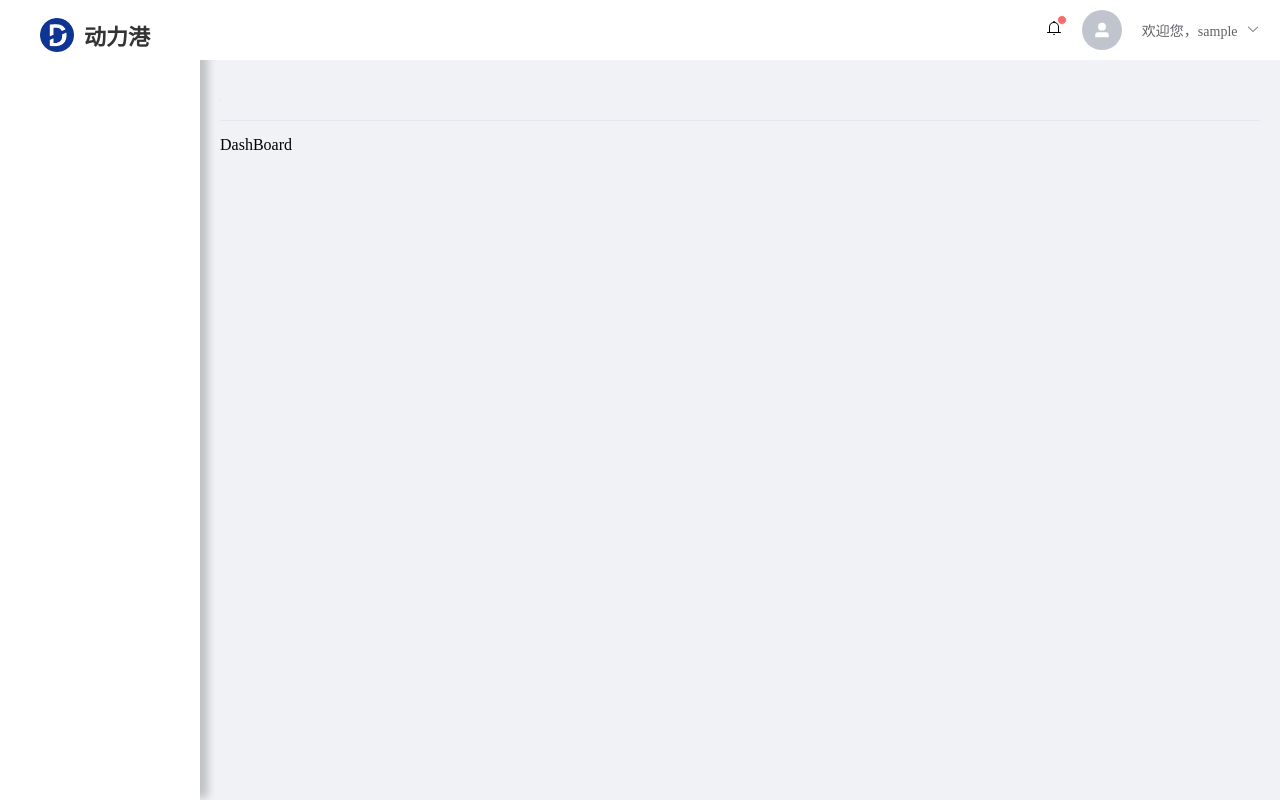
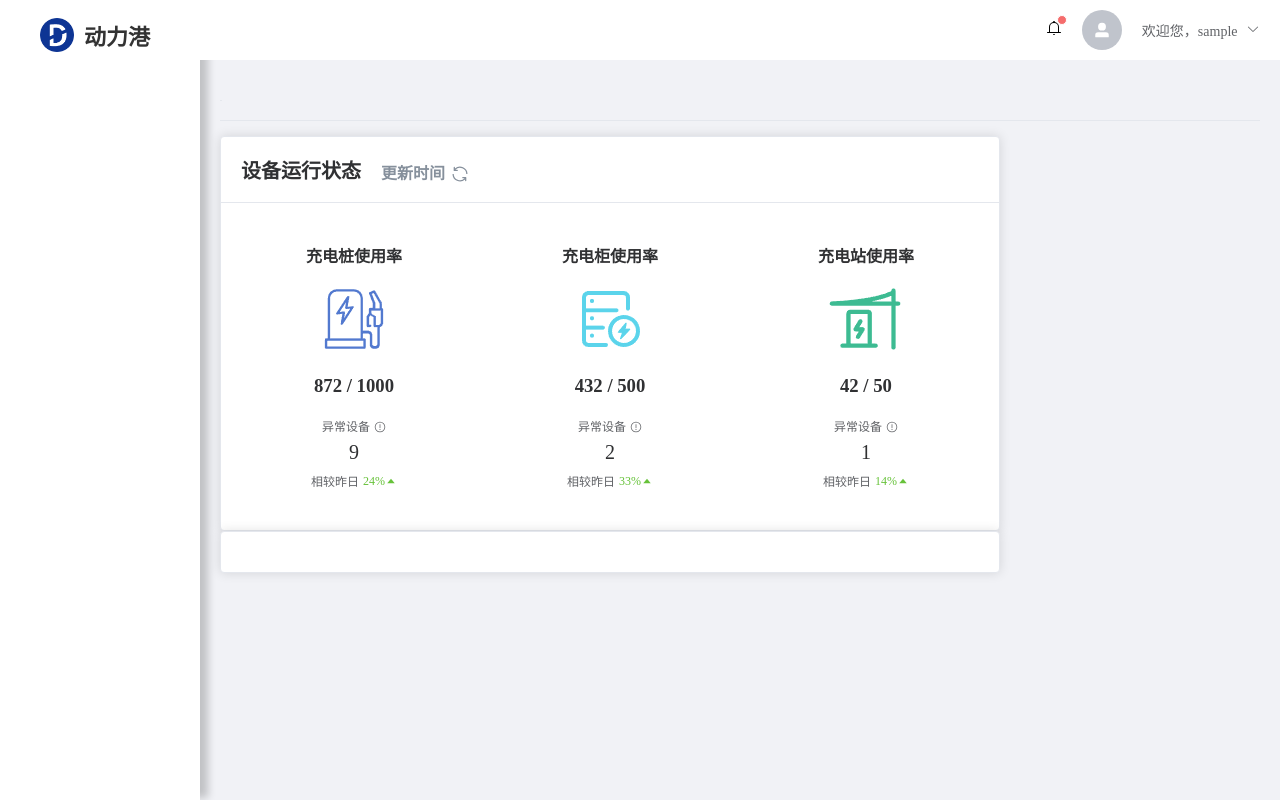
Before and after one commit to zherunliu/ldv, a Vue app: page /dashboard in a window 1280 px wide. Built offline with nearby package versions, Linux system fonts and the light colour scheme; sample sign-in values are in the browser's storage.

Commit message:
equipment

```diff
--- a/components.d.ts
+++ b/components.d.ts
@@ -12,6 +12,8 @@ declare module 'vue' {
     ElAvatar: typeof import('element-plus/es')['ElAvatar']
     ElBadge: typeof import('element-plus/es')['ElBadge']
     ElButton: typeof import('element-plus/es')['ElButton']
+    ElCard: typeof import('element-plus/es')['ElCard']
+    ElCol: typeof import('element-plus/es')['ElCol']
     ElContainer: typeof import('element-plus/es')['ElContainer']
     ElDropdown: typeof import('element-plus/es')['ElDropdown']
     ElDropdownItem: typeof import('element-plus/es')['ElDropdownItem']
@@ -24,9 +26,12 @@ declare module 'vue' {
     ElMain: typeof import('element-plus/es')['ElMain']
     ElMenu: typeof import('element-plus/es')['ElMenu']
     ElMenuItem: typeof import('element-plus/es')['ElMenuItem']
+    ElRow: typeof import('element-plus/es')['ElRow']
+    ElStatistic: typeof import('element-plus/es')['ElStatistic']
     ElSubMenu: typeof import('element-plus/es')['ElSubMenu']
     ElTabPane: typeof import('element-plus/es')['ElTabPane']
     ElTabs: typeof import('element-plus/es')['ElTabs']
+    ElTooltip: typeof import('element-plus/es')['ElTooltip']
     Menu: typeof import('./src/components/navMenu/Menu.vue')['default']
     MenuItem: typeof import('./src/components/navMenu/MenuItem.vue')['default']
     RouterLink: typeof import('vue-router')['RouterLink']
--- a/package.json
+++ b/package.json
@@ -16,6 +16,7 @@
   "dependencies": {
     "@element-plus/icons-vue": "^2.3.1",
     "axios": "^1.10.0",
+    "echarts": "^5.6.0",
     "element-plus": "^2.10.4",
     "pinia": "^3.0.3",
     "vue": "^3.5.17",
--- a/src/views/dashboard/DashBoard.vue
+++ b/src/views/dashboard/DashBoard.vue
@@ -1 +1,172 @@
-<template>DashBoard</template>
+<template>
+  <el-row>
+    <el-col :span="18">
+      <el-card>
+        <template #header>
+          <div class="title">
+            <h4>设备运行状态</h4>
+            <p class="ml">更新时间</p>
+            <!-- TODO: 点击图标的时间 -->
+            <el-icon color="#86909c" style="margin-left: 5px">
+              <Refresh />
+            </el-icon>
+          </div>
+        </template>
+        <div class="equipment">
+          <div class="item">
+            <h4 class="mt mb">充电桩使用率</h4>
+            <img :src="flash" class="mb" alt="" />
+            <h1>872 / 1000</h1>
+            <div class="statistic-card">
+              <el-statistic :value="9">
+                <template #title>
+                  <div style="display: inline-flex; align-items: center">
+                    异常设备
+                    <el-tooltip effect="dark" content="设备异常情况" placement="top">
+                      <el-icon style="margin-left: 4px" :size="12">
+                        <Warning />
+                      </el-icon>
+                    </el-tooltip>
+                  </div>
+                </template>
+              </el-statistic>
+              <div class="statistic-footer">
+                <div class="footer-item">
+                  <span>相较昨日</span>
+                  <span class="green">
+                    24%
+                    <el-icon>
+                      <CaretTop />
+                    </el-icon>
+                  </span>
+                </div>
+              </div>
+            </div>
+          </div>
+          <div class="item">
+            <h4 class="mt mb">充电柜使用率</h4>
+            <img :src="flash2" class="mb" alt="" />
+            <h1>432 / 500</h1>
+            <div class="statistic-card">
+              <el-statistic :value="2">
+                <template #title>
+                  <div style="display: inline-flex; align-items: center">
+                    异常设备
+                    <el-tooltip effect="dark" content="设备异常情况" placement="top">
+                      <el-icon style="margin-left: 4px" :size="12">
+                        <Warning />
+                      </el-icon>
+                    </el-tooltip>
+                  </div>
+                </template>
+              </el-statistic>
+              <div class="statistic-footer">
+                <div class="footer-item">
+                  <span>相较昨日</span>
+                  <span class="green">
+                    33%
+                    <el-icon>
+                      <CaretTop />
+                    </el-icon>
+                  </span>
+                </div>
+              </div>
+            </div>
+          </div>
+          <div class="item">
+            <h4 class="mt mb">充电站使用率</h4>
+            <img :src="flash3" class="mb" alt="" />
+            <h1>42 / 50</h1>
+            <div class="statistic-card">
+              <el-statistic :value="1">
+                <template #title>
+                  <div style="display: inline-flex; align-items: center">
+                    异常设备
+                    <el-tooltip effect="dark" content="设备异常情况" placement="top">
+                      <el-icon style="margin-left: 4px" :size="12">
+                        <Warning />
+                      </el-icon>
+                    </el-tooltip>
+                  </div>
+                </template>
+              </el-statistic>
+              <div class="statistic-footer">
+                <div class="footer-item">
+                  <span>相较昨日</span>
+                  <span class="green">
+                    14%
+                    <el-icon>
+                      <CaretTop />
+                    </el-icon>
+                  </span>
+                </div>
+              </div>
+            </div>
+          </div>
+        </div>
+      </el-card>
+    </el-col>
+    <el-col :span="18">
+      <el-card> </el-card>
+    </el-col>
+  </el-row>
+</template>
+
+<script setup lang="ts">
+import flash from '@/assets/flash.png'
+import flash2 from '@/assets/flash2.png'
+import flash3 from '@/assets/flash3.png'
+</script>
+
+<style lang="less" scoped>
+.title {
+  display: flex;
+  font-size: 20px;
+  font-weight: bold;
+  text-align: center;
+  align-items: flex-end;
+
+  p {
+    font-size: medium;
+    color: #86909c;
+  }
+}
+.equipment {
+  display: flex;
+  justify-content: space-between;
+  text-align: center;
+  padding: 0 50px;
+}
+.statistic-card {
+  height: 100%;
+  padding: 20px;
+  border-radius: 4px;
+  background-color: var(--el-bg-color-overlay);
+}
+
+.statistic-footer {
+  display: flex;
+  justify-content: space-between;
+  align-items: center;
+  flex-wrap: wrap;
+  font-size: 12px;
+  color: var(--el-text-color-regular);
+  margin-top: 8px;
+}
+
+.statistic-footer .footer-item {
+  display: flex;
+  justify-content: space-between;
+  align-items: center;
+}
+
+.statistic-footer .footer-item span:last-child {
+  display: inline-flex;
+  align-items: center;
+  margin-left: 4px;
+}
+
+.green {
+  color: var(--el-color-success);
+}
+</style>
```
Also changed, not shown: 1 other file (tests, documents, lock files or other folders).
